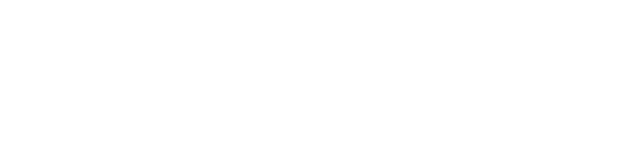
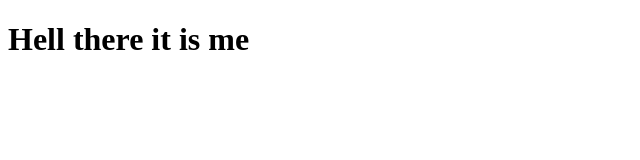
Before and after one commit to kingyuth/kingyuth.github.io, a plain HTML site: page index.html in a window 1280 px wide. Shown: the whole page, without its empty margins (0-640 px from the left). Drawn offline with Linux system fonts and the light colour scheme.

Commit message:
add header

```diff
--- a/index.html
+++ b/index.html
@@ -7,6 +7,7 @@
   <title>My First Page</title>
 </head>
 <body>
+  <h1>Hell there it is me</h1>
 
 </body>
 </html>
```
